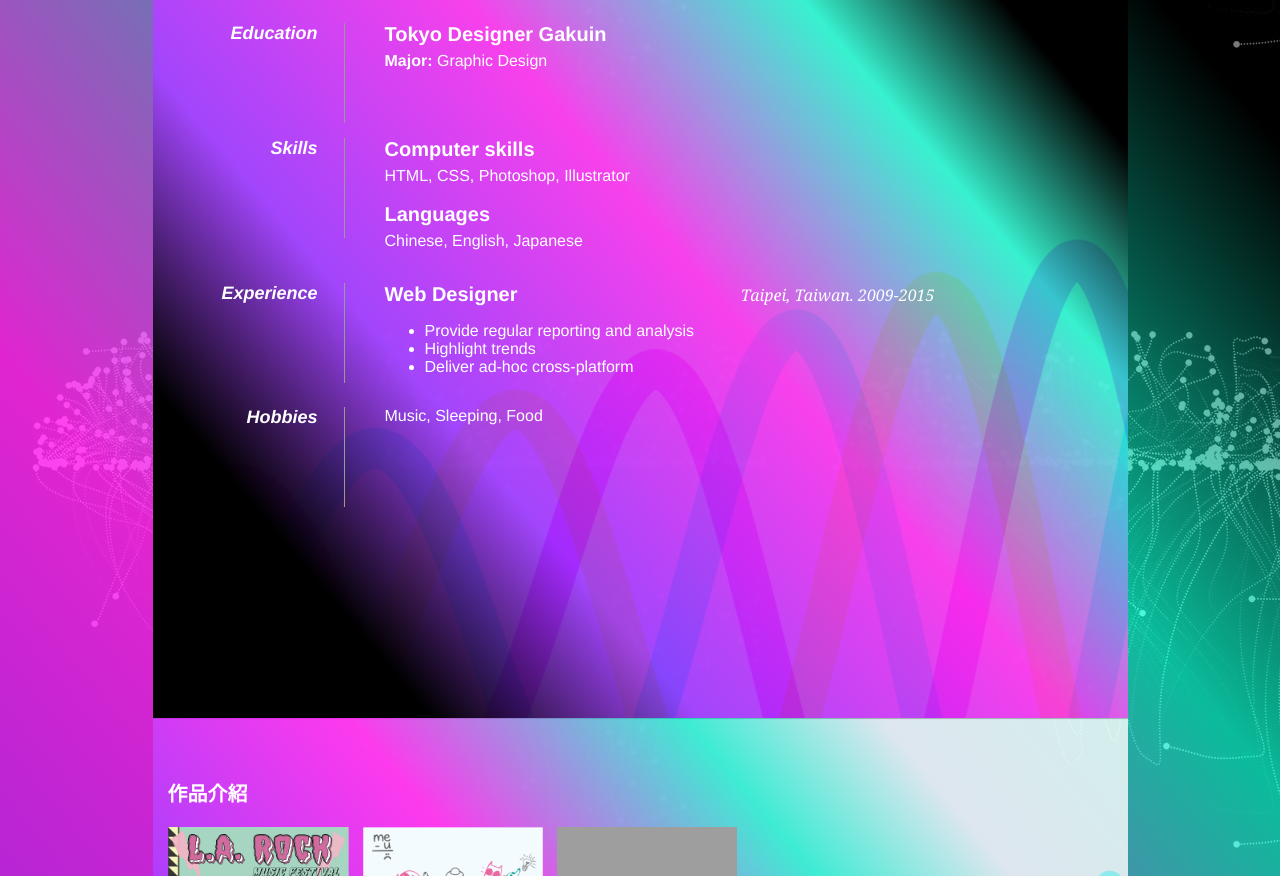
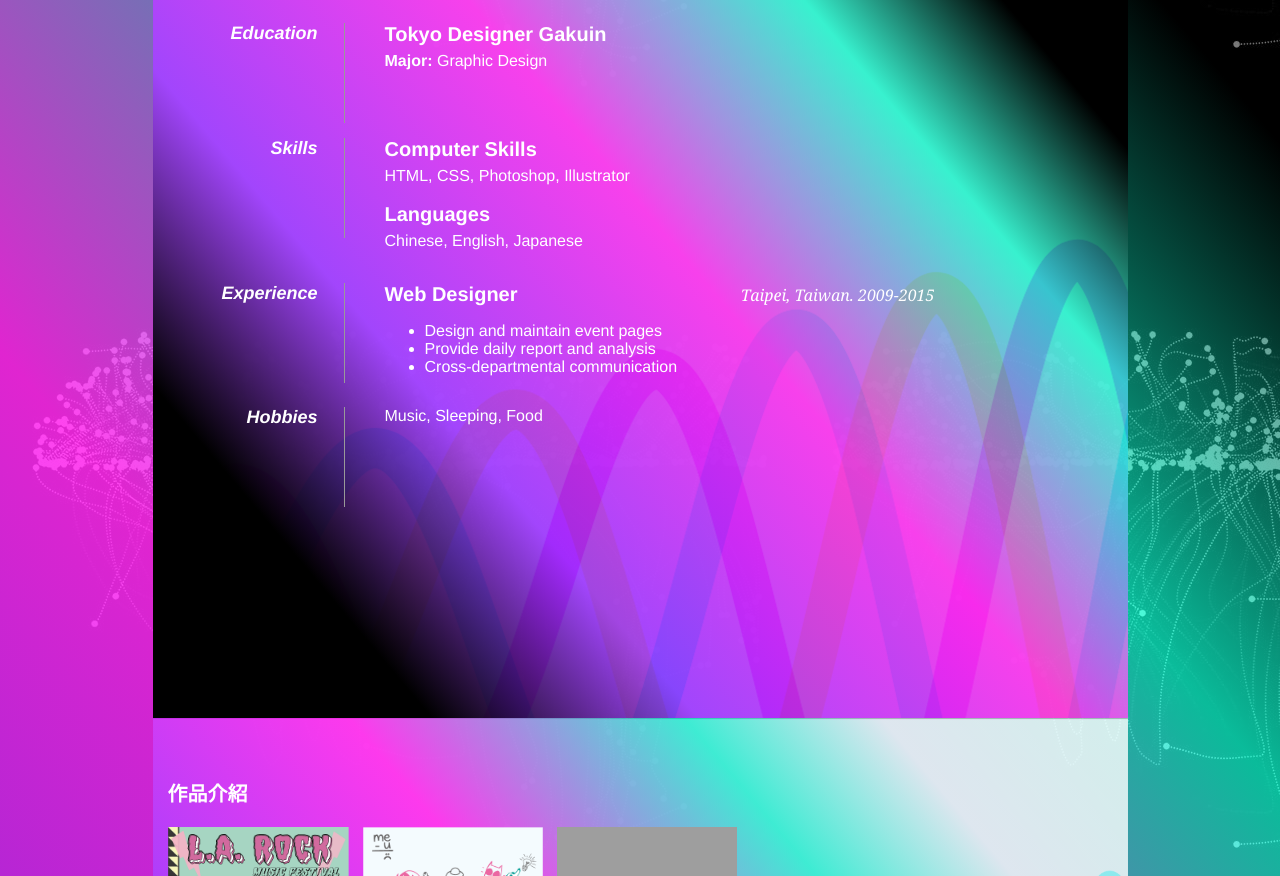
Before and after one commit to tmrwlab/tmrwlab.github.io, a plain HTML site: page index.html in a window 1280 px wide. Shown: the part 640-1516 px from the top of the page. Drawn offline with Linux system fonts and the light colour scheme; grey boxes are pictures that could not be loaded.

Commit message:
Update index.html

```diff
--- a/index.html
+++ b/index.html
@@ -295,10 +295,10 @@ dt { font-style: italic; font-weight: bold; font-size: 18px; text-align: right;
 		   <dd class="clear"></dd>
             <dt>Skills</dt>
             <dd>
-                <h2>Computer skills</h2>
+                <h2>Computer Skills</h2>
                 <div>HTML, CSS, Photoshop, Illustrator</div></br>
 
-				                <h2>Languages</h2>
+		<h2>Languages</h2>
                 <div>Chinese, English, Japanese</div></br>
             </dd>
 
@@ -307,9 +307,9 @@ dt { font-style: italic; font-weight: bold; font-size: 18px; text-align: right;
             <dd>
                 <h2>Web Designer<span>Taipei, Taiwan. 2009-2015</span></h2>
                 <ul>
-                    <li>Provide regular reporting and analysis</li>
-                    <li>Highlight trends </li>
-                    <li>Deliver ad-hoc cross-platform</li>
+                    <li>Design and maintain event pages</li>
+                    <li>Provide daily report and analysis</li>
+                    <li>Cross-departmental communication</li>
                 </ul>
 
 
```
